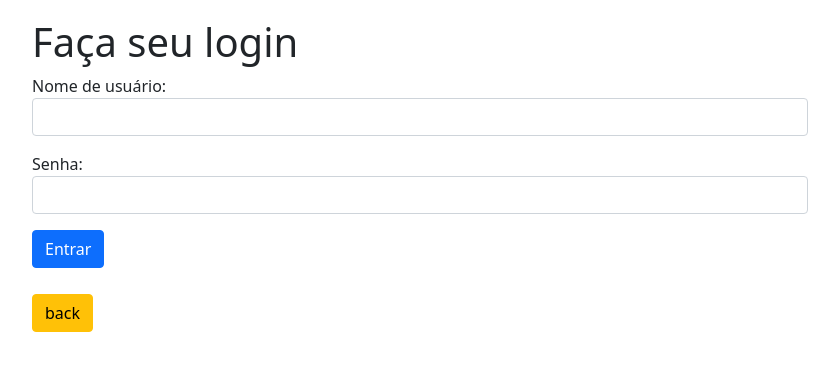
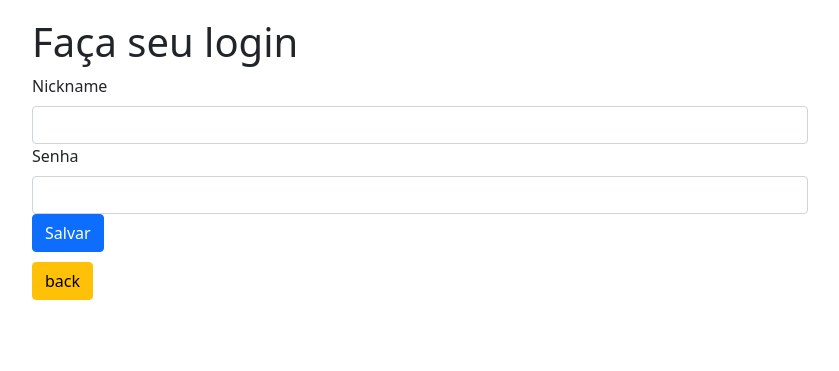
Before and after one commit to rodrigguis/jogo-teca, a Flask app: page /login in a window 1280 px wide. Shown: the top 371 px of the page, without its empty margins (220-1059 px from the left). Run offline with Flask 3, Linux system fonts and the light colour scheme; some libraries are stand-ins or nearby versions.

Commit message:
feat login validator

```diff
--- a/helpers.py
+++ b/helpers.py
@@ -10,6 +10,11 @@
     console = StringField('Console: ', [validators.DataRequired(), validators.Length(min=2, max=20)])
     salvar = SubmitField('Save')
 
+class FormularioUsuario(FlaskForm):
+    """Class Formulario Usuario"""
+    nickname = StringField('Nickname', [validators.DataRequired(), validators.Length(min=1, max=50)])
+    senha = StringField('Senha', [validators.DataRequired(), validators.Length(min=1, max=100)])
+    login = SubmitField('Salvar')
 
 def recupera_imagem(id):
     """ Method page recupera """
--- a/templates/login.html
+++ b/templates/login.html
@@ -3,10 +3,20 @@
     <div class="container">
         <h1>Faça seu login</h1>
         <form method="POST" action="{{ url_for('autenticar') }}">
-            <input type="hidden" name="proxima" value="{{ proxima }}">
-            <p><label>Nome de usuário:</label> <input class="form-control" type="text" name="usuario" required></p>
-            <p><label>Senha:</label> <input class="form-control" type="password" name="senha" required></p>
-            <p><button class="btn btn-primary" type="submit">Entrar</button></p>
+            <input type="hidden" name="proxima" value="{{ proxima or url_for('index')}}">
+            {{ form.csrf_token }}
+            <div class="form-group">
+                {{ form.nickname.label(class="form-label") }}
+                {{ form.nickname(class="form-control") }}
+            </div>
+            <div class="form-group">
+                {{ form.senha.label(class="form-label") }}
+                {{ form.senha(class="form-control") }}
+            </div>
+            <div class="form-group">
+                {{ form.login(class="btn btn-primary") }}
+            </div>
+
         </form>
         <a class="btn btn-warning" href="{{ url_for('index') }}">back</a>
     </div>
--- a/views.py
+++ b/views.py
@@ -3,7 +3,7 @@
 from flask import render_template, request, redirect, session, flash, url_for, send_from_directory
 from app import app, db
 from models import Jogos, Usuarios
-from helpers import recupera_imagem, deleta_arquivo, FormularioJogo
+from helpers import recupera_imagem, deleta_arquivo, FormularioJogo, FormularioUsuario
 import time
 
 
@@ -60,16 +60,20 @@ def criar():
 def login():
     """ Method page login """
     proxima = request.args.get('proxima')
-    return render_template('login.html', proxima=proxima)
+
+    form = FormularioUsuario()
+
+    return render_template('login.html', proxima=proxima, form=form)
 
 
 @app.route('/autenticar', methods=['POST',])
 def autenticar():
     """ Method page autenticar """
-    usuario = Usuarios.query.filter_by(nickname=request.form['usuario']).first()
+    form = FormularioUsuario(request.form)
+    usuario = Usuarios.query.filter_by(nickname=form.nickname.data).first()
 
     if usuario:
-        if request.form['senha'] == usuario.senha:
+        if form.senha.data == usuario.senha:
             session['usuario_logado'] = usuario.nickname
             flash(usuario.nickname + ' logado com sucesso ')
             proxima_pagina = request.form['proxima']
```
